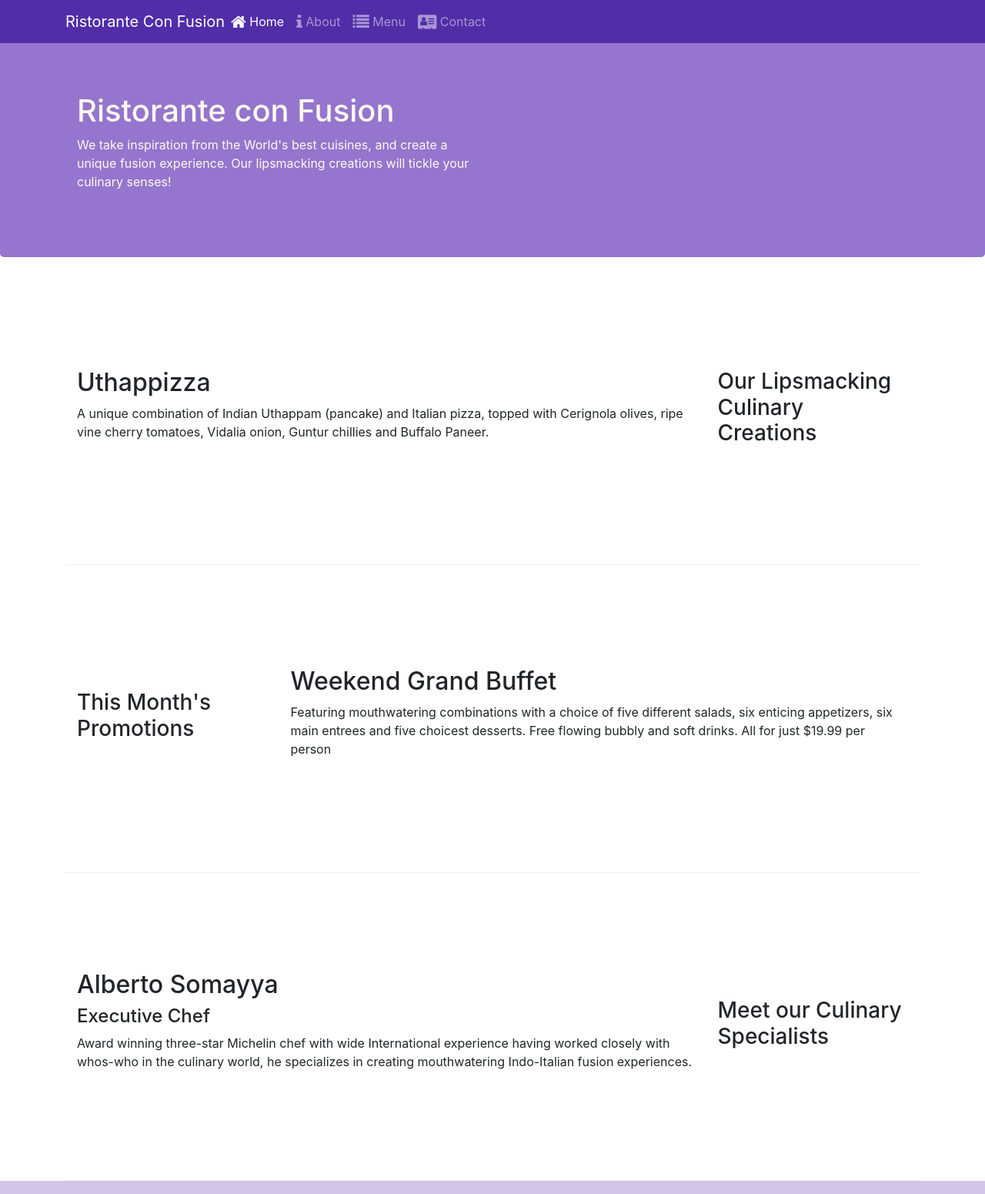
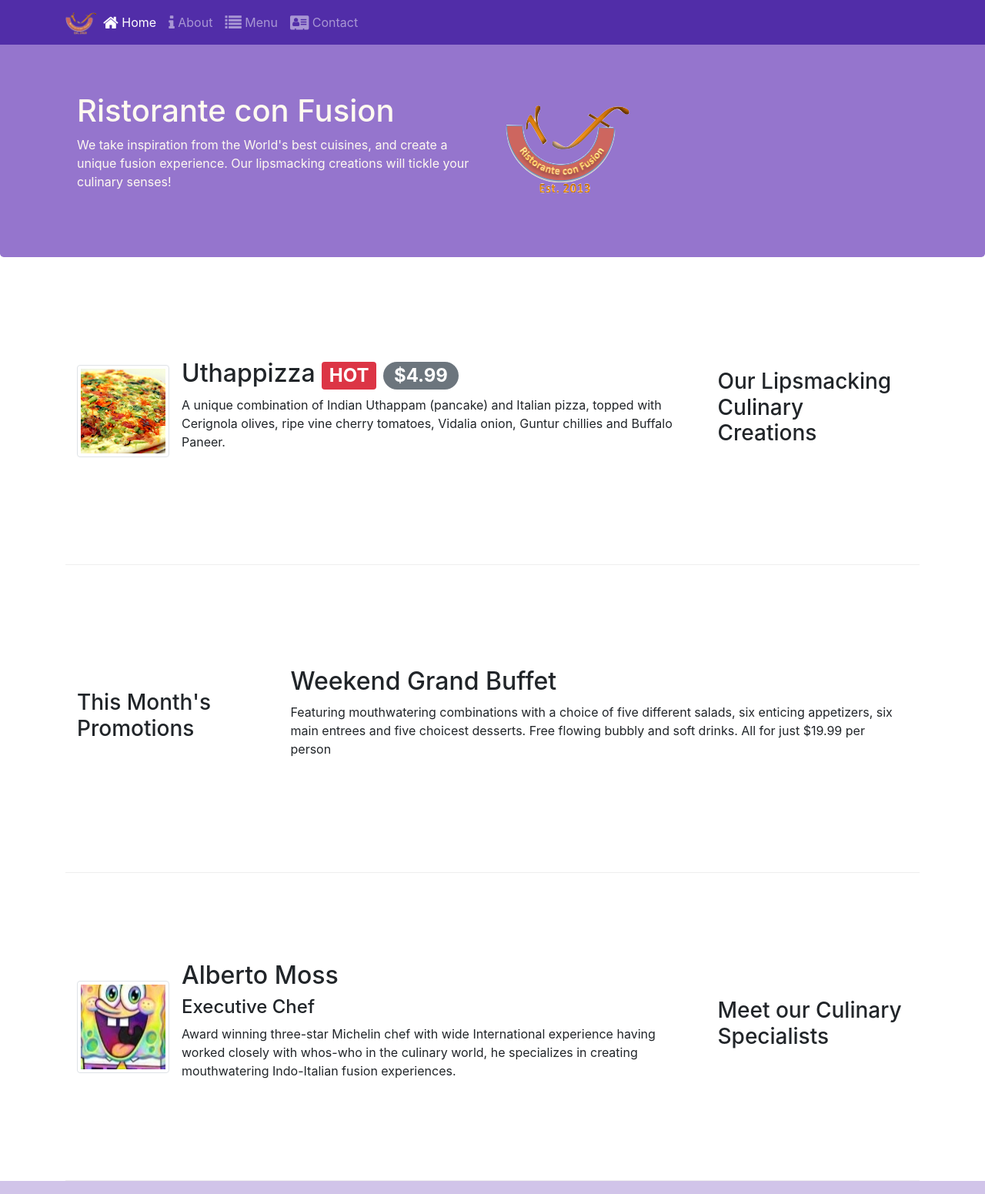
Before and after one commit to akruti11/conFusion, a website: page index.html in a window 1280 px wide. Shown: the top 1551 px of the page at 77% size. Drawn offline with nearby package versions, Linux system fonts and the light colour scheme.

Commit message:
Media and Badges

```diff
--- a/index.html
+++ b/index.html
@@ -1,7 +1,7 @@
 <!DOCTYPE html>
 <html lang="en">
 
-<head >
+<head>
   <!-- Required meta tags always come first -->
   <meta charset="utf-8">
   <meta name="viewport" content="width=device-width, initial-scale=1, shrink-to-fit=no">
@@ -23,7 +23,7 @@
     <div class="container">
       <button class="navbar-toggler" type="button" data-toggle="collapse" data-target="#Navbar" name="button"><span class="navbar-toggler-icon"></span></button>
 
-          <a class="navbar-brand mr-auto" href="#">Ristorante Con Fusion</a>
+      <a class="navbar-brand mr-auto" href="#"><img src="img/logo.png" height="30" width="41"></a>
 
       <div class="collapse navbar-collapse" id="Navbar">
         <ul class="navbar-nav mr-auto">
@@ -45,7 +45,8 @@
           <h1>Ristorante con Fusion</h1>
           <p>We take inspiration from the World's best cuisines, and create a unique fusion experience. Our lipsmacking creations will tickle your culinary senses!</p>
         </div>
-        <div col-12 col-sm>
+        <div class="col-12 col-sm align-self-center">
+          <img src="img/logo.png" class="img-fluid" alt="">
         </div>
       </div>
     </div>
@@ -57,8 +58,16 @@
         <h3>Our Lipsmacking Culinary Creations</h3>
       </div>
       <div class="col col-sm order-sm-first col-md">
-        <h2>Uthappizza</h2>
-        <p class="d-none d-sm-block">A unique combination of Indian Uthappam (pancake) and Italian pizza, topped with Cerignola olives, ripe vine cherry tomatoes, Vidalia onion, Guntur chillies and Buffalo Paneer.</p>
+        <div class="media">
+          <img class="d-flex mr-3 img-thumbnail align-self-center" src="img/uthappizza.png" alt="Uthappizza">
+          <div class="media-body">
+            <h2 class="mt-0">Uthappizza <span class="badge badge-danger">HOT</span> <span class="badge badge-pill badge-secondary">$4.99</span></h2>
+            <p class="d-none d-sm-block">A unique combination of Indian Uthappam (pancake) and
+              Italian pizza, topped with Cerignola olives, ripe vine
+              cherry tomatoes, Vidalia onion, Guntur chillies and
+              Buffalo Paneer.</p>
+          </div>
+        </div>
       </div>
     </div>
 
@@ -69,7 +78,8 @@
       </div>
       <div class="col col-sm col-md">
         <h2>Weekend Grand Buffet</h2>
-        <p class="d-none d-sm-block">Featuring mouthwatering combinations with a choice of five different salads, six enticing appetizers, six main entrees and five choicest desserts. Free flowing bubbly and soft drinks. All for just $19.99 per person </p>
+        <p class="d-none d-sm-block">Featuring mouthwatering combinations with a choice of five different salads, six enticing appetizers, six main entrees and five choicest desserts. Free flowing bubbly and soft drinks. All for just $19.99 per
+          person </p>
       </div>
     </div>
 
@@ -78,9 +88,15 @@
         <h3>Meet our Culinary Specialists</h3>
       </div>
       <div class="col col-sm order-sm-first col-md">
-        <h2>Alberto Somayya</h2>
+        <div class="media">
+          <img class="d-flex mr-3 align-self-center img-thumbnail" src="img/alberto.jpg" alt="alberto">
+          <div class="media-body">
+            <h2 class="mt-0" >Alberto Moss</h2>
             <h4>Executive Chef</h4>
             <p class="d-none d-sm-block">Award winning three-star Michelin chef with wide International experience having worked closely with whos-who in the culinary world, he specializes in creating mouthwatering Indo-Italian fusion experiences. </p>
+          </div>
+        </div>
+
       </div>
     </div>
   </div>
```
Also changed, not shown: aboutus.html (+2 -1 lines), contactus.html (+2 -1 lines), img/alberto.jpg (added), img/buffet.png (added), img/download.png (added), img/logo.png (added), img/uthappizza.png (added), 1 other file. Lines whose indentation alone changed are shown as unchanged.
